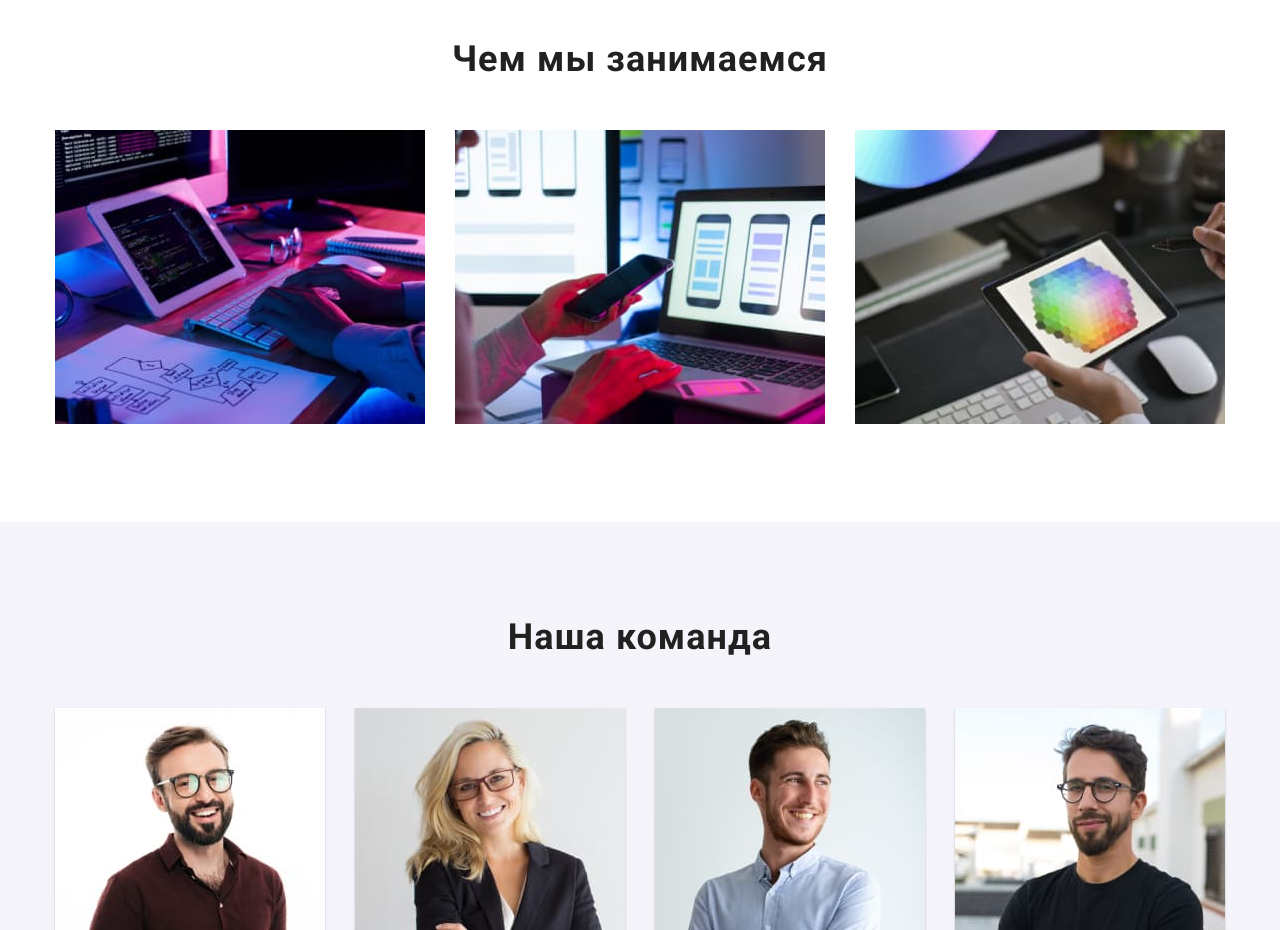
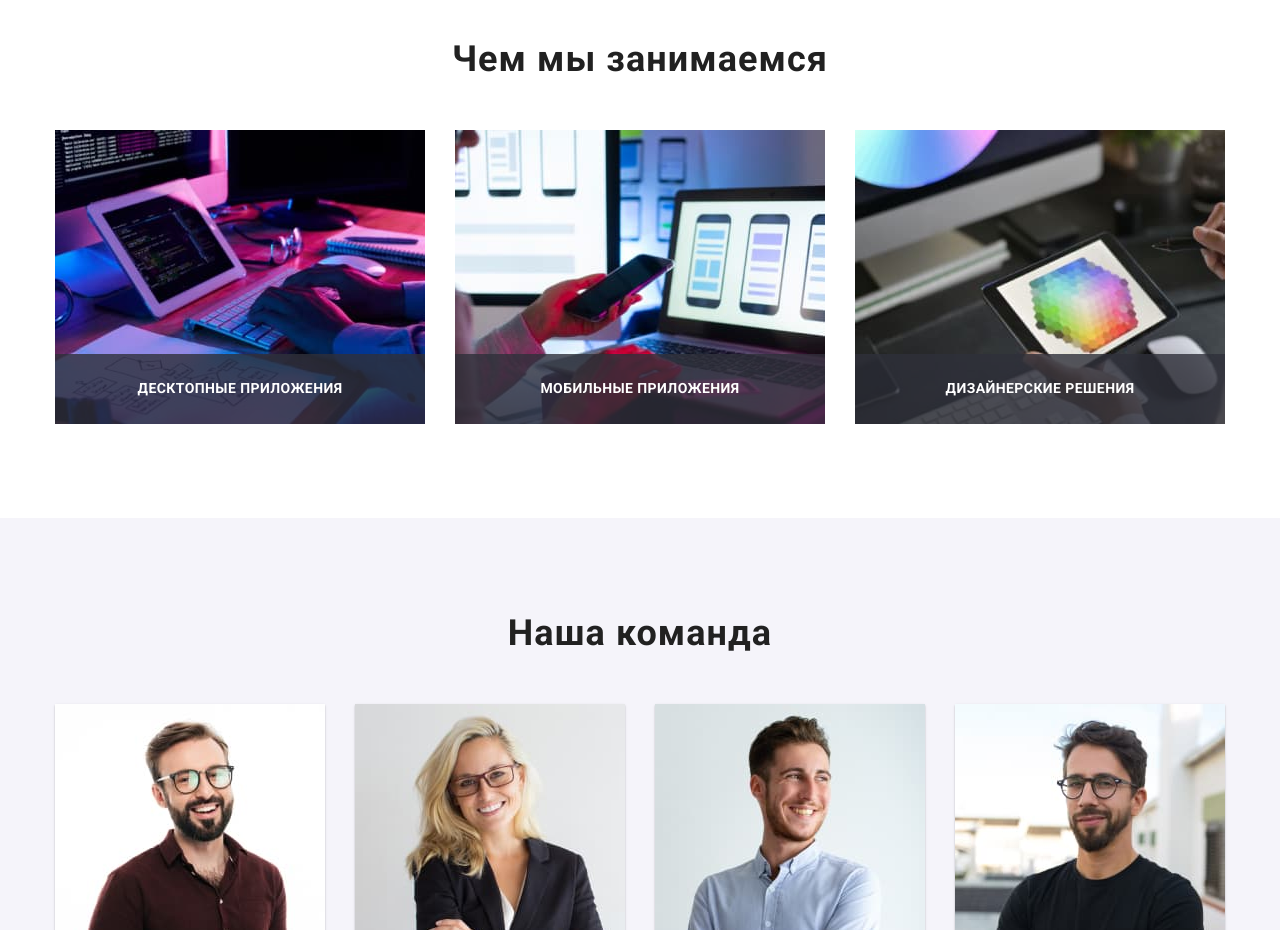
Before and after one commit to irynarudyk/goit-markup-hw-05, a plain HTML site: page index.html in a window 1280 px wide. Shown: the part 1080-2010 px from the top of the page. Drawn offline with nearby package versions, Linux system fonts and the light colour scheme.

Commit message:
В секции Чем мы занимаемся текст с фоном спозиционирован поверх изображения.

```diff
--- a/css/styles.css
+++ b/css/styles.css
@@ -33,7 +33,7 @@ body {
     padding: 0;
  }
 
-.image {
+img {
     display: block;
     max-width: 100%;
     height: auto;
@@ -311,6 +311,34 @@ body {
      margin-left: 30px;
 
  }
+
+.job .item {
+    position: relative;
+}
+
+.text-subject {
+    position: absolute;
+    bottom: 0;
+    right: 0;
+    content: "";
+    width: 100%;
+    height: 70px;
+    background-color: rgba(47, 48, 58, 0.8);
+
+    font-size: 14px;
+    line-height: 1.14;
+    text-align: center;
+    letter-spacing: 0.03em;
+    text-transform: uppercase;
+    color: #FFFFFF;
+    font-weight: 700;
+    display: flex;
+    justify-content: center;
+    align-items: center;
+}
+
+
+
 
 /*Наша команда*/
 .team {
--- a/index.html
+++ b/index.html
@@ -141,6 +141,7 @@
                 width="370px"
                 height="294px"
               />
+              <p class="text-subject">Десктопные приложения</p>
             </li>
             <li class="item">
               <img
@@ -149,6 +150,7 @@
                 width="370px"
                 height="294px"
               />
+              <p class="text-subject">Мобильные приложения</p>
             </li>
             <li class="item">
               <img
@@ -157,6 +159,7 @@
                 width="370px"
                 height="294px"
               />
+              <p class="text-subject">Дизайнерские решения</p>
             </li>
           </ul>
         </section>
```
